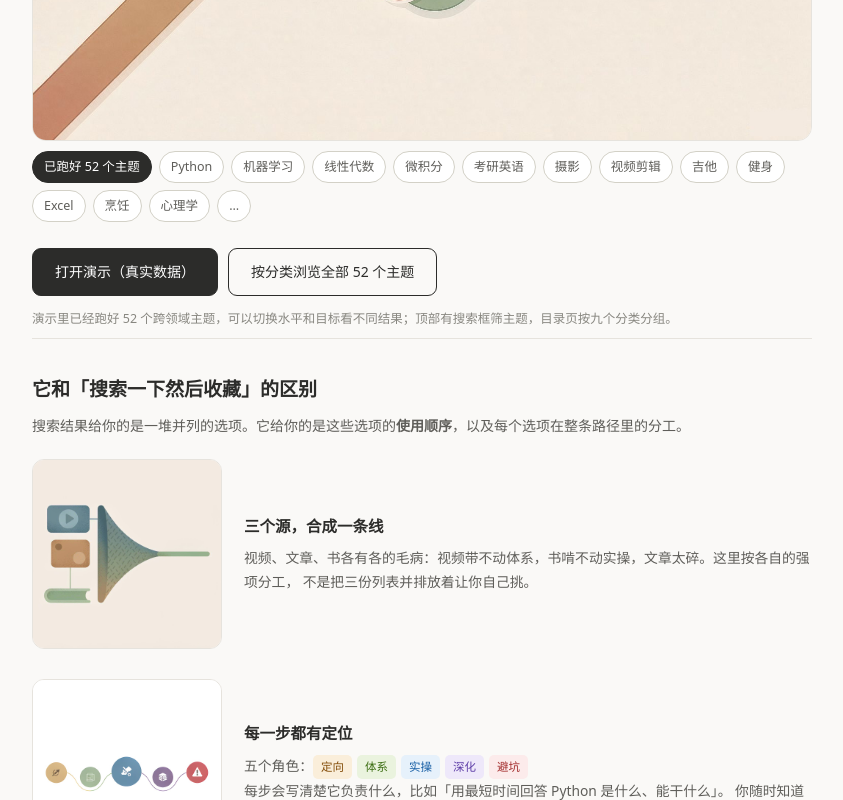
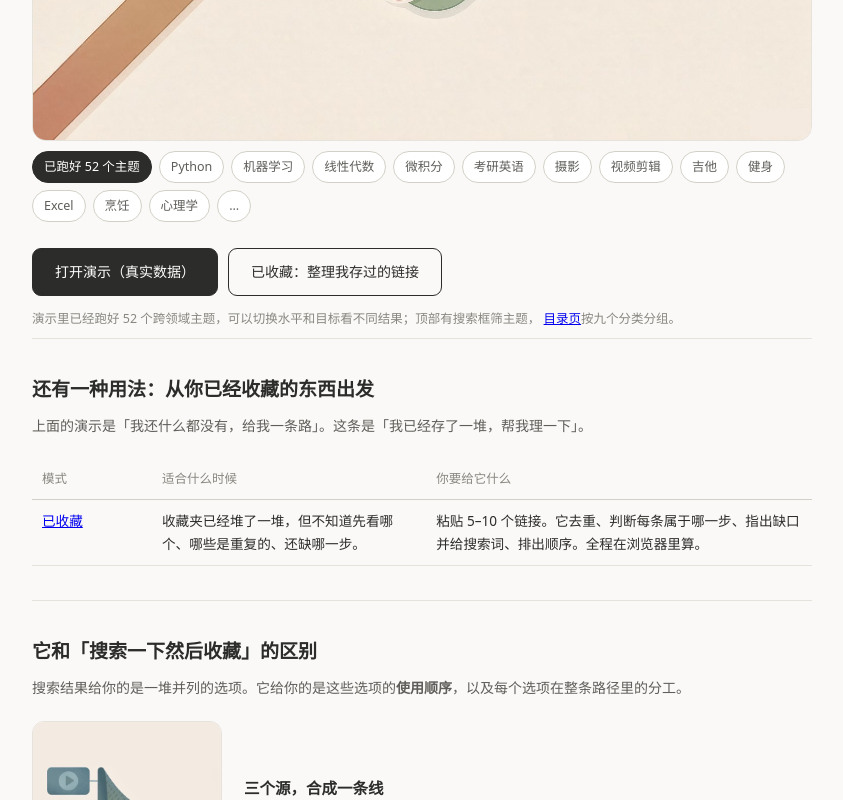
Before and after one commit to lisazhang7711/learnpath, a plain HTML site: page index.html in a window 1280 px wide. Shown: the part 637-1437 px from the top of the page, without its empty margins (218-1061 px from the left). Drawn offline with Linux system fonts and the light colour scheme.

Commit message:
Add saved-links mode (index.html)

```diff
--- a/index.html
+++ b/index.html
@@ -103,10 +103,24 @@
   </div>
   <div class="cta">
     <a class="primary" href="demo.html">打开演示（真实数据）</a>
-    <a class="ghost" href="topics.html">按分类浏览全部 52 个主题</a>
+    <a class="ghost" href="saved.html">已收藏：整理我存过的链接</a>
   </div>
-  <p class="ctahint">演示里已经跑好 52 个跨领域主题，可以切换水平和目标看不同结果；顶部有搜索框筛主题，目录页按九个分类分组。</p>
+  <p class="ctahint">演示里已经跑好 52 个跨领域主题，可以切换水平和目标看不同结果；顶部有搜索框筛主题，
+    <a href="topics.html">目录页</a>按九个分类分组。</p>
 </header>
+
+<section id="modes">
+  <h2>还有一种用法：从你已经收藏的东西出发</h2>
+  <p class="sub">上面的演示是「我还什么都没有，给我一条路」。这条是「我已经存了一堆，帮我理一下」。</p>
+  <table>
+    <tr><th style="width:120px">模式</th><th>适合什么时候</th><th>你要给它什么</th></tr>
+    <tr>
+      <td><b><a href="saved.html">已收藏</a></b></td>
+      <td>收藏夹已经堆了一堆，但不知道先看哪个、哪些是重复的、还缺哪一步。</td>
+      <td>粘贴 5–10 个链接。它去重、判断每条属于哪一步、指出缺口并给搜索词、排出顺序。全程在浏览器里算。</td>
+    </tr>
+  </table>
+</section>
 
 <section>
   <h2>它和「搜索一下然后收藏」的区别</h2>
```
